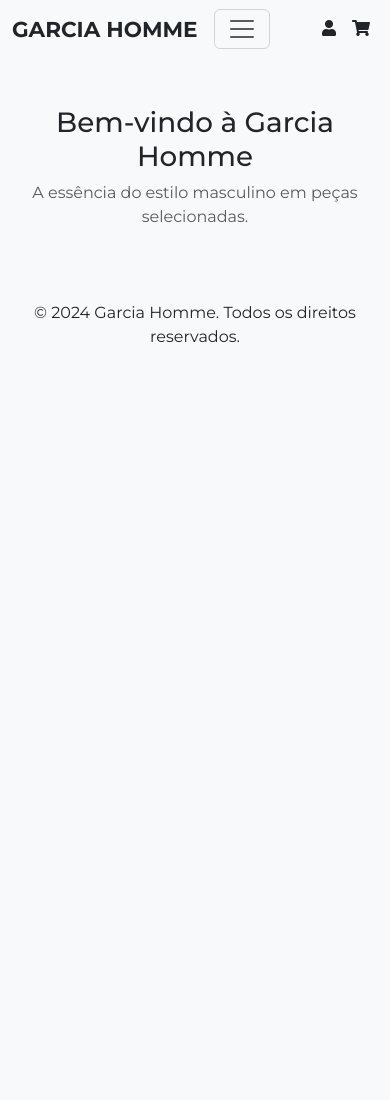
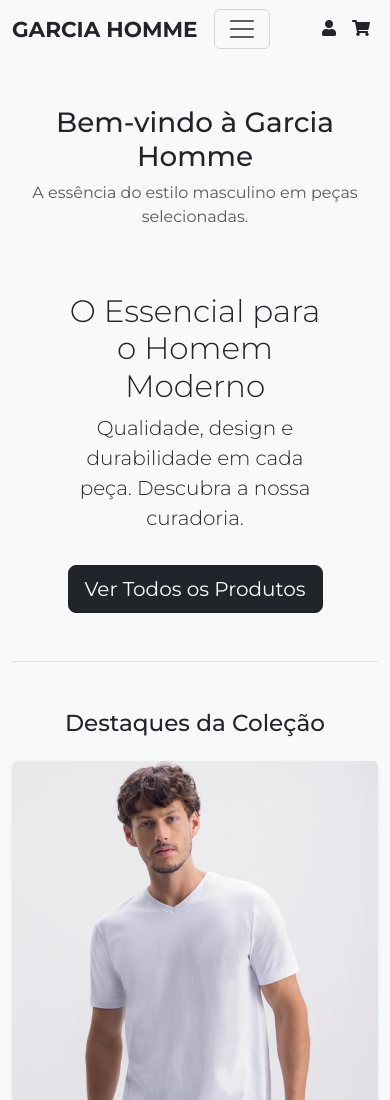
Before and after one commit to devgarciadiogo/garcia-homme, a plain HTML site: page index.html in a window 390 px wide. Shown: the top 1100 px of the page. Before the commit the page ends 844 px from the top, so only its background shows below. Drawn offline with nearby package versions, Linux system fonts and the light colour scheme.

Commit message:
feat: Implementa carregamento dinâmico de produtos com Fetch API
Adiciona a simulação de base de dados (JSON) e o JavaScript para renderizar produtos na Home Page.

Mudanças principais:
- Criação de 'assets/data/produtos.json' para simulação da API de produtos.
- Uso da Fetch API (async/await) no 'assets/js/app.js' para buscar e consumir o JSON.
- Geração dinâmica dos Cards de Produto no index.html utilizando Template Literals e forEach.
- Aplicação de classes Bootstrap (row-cols-1, row-cols-md-3, d-flex) para layout de Grid responsivo dos cards.
- Implementação de formatação de preço em BRL usando toLocaleString().

```diff
--- /dev/null
+++ b/assets/data/produtos.json
@@ -0,0 +1,26 @@
+[
+  {
+    "id": 1,
+    "nome": "Camiseta Essencial Branca",
+    "preco": 89.9,
+    "descricao": "Algodão Pima de alta qualidade, corte minimalista e caimento perfeito. Peça fundamental.",
+    "categoria": "Camisetas",
+    "imagemUrl": "assets/img/camiseta-branca.jpg"
+  },
+  {
+    "id": 2,
+    "nome": "Calça Chino Slim Preta",
+    "preco": 199.9,
+    "descricao": "Tecido com elastano para conforto e mobilidade. Versátil para ambientes casuais e formais.",
+    "categoria": "Calças",
+    "imagemUrl": "assets/img/calca-preta.jpg"
+  },
+  {
+    "id": 3,
+    "nome": "Jaqueta Bomber Navy",
+    "preco": 329.0,
+    "descricao": "Design clássico e atemporal em tecido resistente à água. Ideal para meias-estações.",
+    "categoria": "Casacos",
+    "imagemUrl": "assets/img/jaqueta-navy.jpg"
+  }
+]
--- /dev/null
+++ b/assets/js/app.js
@@ -0,0 +1,67 @@
+// assets/js/app.js
+
+// 1. URL do nosso arquivo JSON
+const PRODUTOS_API = "assets/data/produtos.json";
+
+// 2. Elemento HTML onde os produtos serão inseridos
+const listaProdutosElement = document.getElementById("lista-produtos");
+
+// Função para buscar e renderizar os produtos
+async function carregarProdutos() {
+  try {
+    // 1. Buscar (Fetch) os dados do JSON. 'await' espera a resposta.
+    const response = await fetch(PRODUTOS_API);
+
+    // 2. Converter a resposta para formato JSON.
+    const produtos = await response.json();
+
+    // 3. Chamar a função de renderização
+    renderizarProdutos(produtos);
+  } catch (error) {
+    // Tratar erros (ex: arquivo JSON não encontrado)
+    console.error("Erro ao carregar os produtos:", error);
+    // Exibir uma mensagem amigável no lugar dos produtos
+    listaProdutosElement.innerHTML = `<p class="text-danger text-center">Não foi possível carregar os produtos. Tente novamente mais tarde.</p>`;
+  }
+}
+
+// Função que cria o HTML (Card) para cada produto
+function renderizarProdutos(produtos) {
+  // Garantimos que a lista de produtos é um array
+  if (!Array.isArray(produtos)) return;
+
+  let htmlContent = ""; // Variável para acumular todo o HTML
+
+  // Itera sobre cada produto e constrói o card
+  produtos.forEach((produto) => {
+    // Uso de Template Literals (` `) e Destructuring para facilitar a leitura e o acesso aos dados
+    const { nome, preco, imagemUrl, id } = produto;
+
+    // Formata o preço para o padrão BRL
+    const precoFormatado = preco.toLocaleString("pt-BR", {
+      style: "currency",
+      currency: "BRL",
+    });
+
+    // HTML do Card usando classes Bootstrap e os dados do produto
+    htmlContent += `
+            <div class="col">
+                <div class="card h-100 border-0 shadow-sm text-center">
+                    <img src="${imagemUrl}" class="card-img-top" alt="${nome}">
+                    <div class="card-body d-flex flex-column">
+                        <h5 class="card-title fw-medium">${nome}</h5>
+                        <p class="card-text text-muted mb-3">${precoFormatado}</p>
+
+                        <a href="produto.html?id=${id}" class="btn btn-outline-dark mt-auto">Ver Detalhes</a>
+                    </div>
+                </div>
+            </div>
+        `;
+  });
+
+  // Insere o HTML completo no elemento #lista-produtos
+  listaProdutosElement.innerHTML = htmlContent;
+}
+
+// Inicia o carregamento dos produtos assim que a página é carregada
+carregarProdutos();
--- a/index.html
+++ b/index.html
@@ -62,6 +62,14 @@
     <main class="container my-5">
         <h1 class="text-center">Bem-vindo à Garcia Homme</h1>
         <p class="text-center text-muted">A essência do estilo masculino em peças selecionadas.</p>
+
+        <div class="p-5 text-center bg-light mb-5 border-bottom">
+            <h2 class="display-5 fw-light">O Essencial para o Homem Moderno</h2>
+            <p class="lead">Qualidade, design e durabilidade em cada peça. Descubra a nossa curadoria.</p>
+            <a href="listagem.html" class="btn btn-dark btn-lg mt-3">Ver Todos os Produtos</a>
+        </div>
+            <h3 class="text-center mb-4">Destaques da Coleção</h3>
+        <div class="row row-cols-1 row-cols-md-3 g-4" id="lista-produtos"></div>
     </main>
 
     <footer class="text-center py-4 mt-5 bg-light">
```
Also changed, not shown: assets/img/calca-preta.jpg (added), assets/img/camiseta-branca.jpg (added), assets/img/jaqueta-navy.jpg (added).
